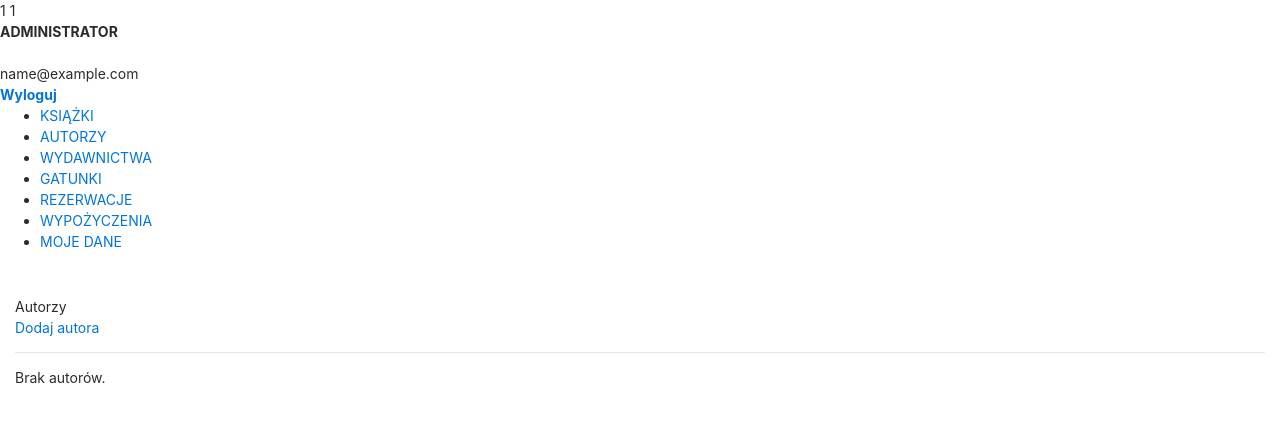
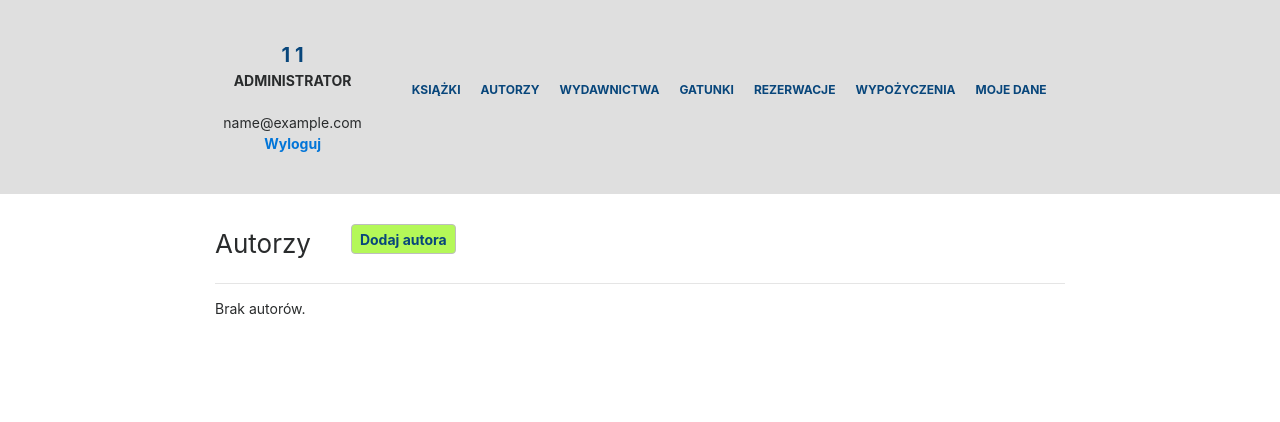
Before and after one commit to Student151220/Projekt, a PHP site: page /administrator/autorzy.php in a window 1280 px wide. Shown: the top 422 px of the page. Run offline with PHP 8.4, Linux system fonts and the light colour scheme; the visitor is signed in with stand-in values (Sample User, id 1); data that the repository does not hold is empty; some libraries are stand-ins or nearby versions.

Commit message:
Dodanie linkow oraz podstron blad i witamy

```diff
--- a/administrator/menu.php
+++ b/administrator/menu.php
@@ -1,9 +1,9 @@
 <ul class="my-menu">
-    <li><a href="#">KSIĄŻKI</a></li>
-    <li><a href="#">AUTORZY</a></li>
-    <li><a href="#">WYDAWNICTWA</a></li>
-    <li><a href="#">GATUNKI</a></li>
-    <li><a href="#">REZERWACJE</a></li>
-    <li><a href="#">WYPOŻYCZENIA</a></li>
-    <li><a href="#">MOJE DANE</a></li>
+    <li><a href="ksiazki.php">KSIĄŻKI</a></li>
+    <li><a href="autorzy.php">AUTORZY</a></li>
+    <li><a href="wydawnictwa.php">WYDAWNICTWA</a></li>
+    <li><a href="gatunki.php">GATUNKI</a></li>
+    <li><a href="rezerwacje.php">REZERWACJE</a></li>
+    <li><a href="wypozyczenia.php">WYPOŻYCZENIA</a></li>
+    <li><a href="moje-dane.php">MOJE DANE</a></li>
 </ul>
--- a/css/style.css
+++ b/css/style.css
@@ -196,3 +196,272 @@ fieldset {
 
 
   /******************** style **********************/
+
+
+
+
+.login-over {
+    width: 100%;
+    height: 300px;
+    padding-top: 60px;
+}
+
+.login-box {
+    border: 1px solid #cccccc;
+    border-radius: 12px;
+    text-align: center;
+    width: 220px;
+    margin: 0 auto;
+    padding: 10px;
+}
+
+.error-in-box {
+    padding-top: 10px;
+    height: 40px;
+    width: 280px;
+    text-align: center;
+    margin: 0 auto;
+}
+
+.header {
+    width: 100%;
+    height: 150px;
+    /* background: #ececec; */
+}
+
+.header h1 {
+    text-align: center;
+    color: #2a2a2b
+}
+
+.login {
+  border: 1px solid rgb(218, 218, 218);
+  border-radius: 12px;
+  background: rgb(248, 248, 248);
+    /* box-shadow: 0px 20px 50px 1px #606060; */
+}
+
+.register {
+  border: 1px solid rgb(218, 218, 218);
+  border-radius: 12px;
+  background: rgb(248, 248, 248);
+    /* box-shadow: 0px 20px 50px 1px #606060; */
+}
+
+
+
+.my-box {
+    height: auto;
+    border-radius: 15px;
+    border: 1px solid #676767;
+    padding: 20px;
+    width: 300px;
+}
+
+.ocena {
+    padding: 5px 7px 5px 7px;
+    margin-right: 2px;
+}
+.ocena_kartkowka {
+    background: yellow;
+}
+
+.ocena_sprawdzian {
+    background: #ff6161;
+}
+
+.ocena_zaddom {
+    background: #3fef9e;
+}
+
+.ocena_odp {
+    background: #ff65ca;
+}
+
+.ocena_projekt {
+    background: #59d2ff;
+}
+
+.ocena_grupa {
+    background: #5a5a5a;
+    color: white;
+}
+
+.kurs {
+    height: auto;
+    border-radius: 15px;
+    border: 1px solid #676767;
+    padding: 20px;
+    margin-bottom: 5px;
+}
+
+input[type="text"], input[type="password"], input[type="date"], textarea {
+    height: 32px;
+    -khtml-border-radius: 4px;
+    border-radius: 4px;
+    border: 1px solid #bebebe;
+    background-color: #fff;
+    padding-left: 8px;
+    padding-right: 8px;
+    margin-bottom: 10px;
+    width: 300px;
+}
+
+textarea {
+    height: 300px;
+
+}
+input[type="submit"] {
+    height: 32px;
+    -khtml-border-radius: 4px;
+    border-radius: 4px;
+    border: 1px solid #bebebe;
+    padding-left: 8px;
+    padding-right: 8px;
+    background: #b4f858;
+    color: #08467b;
+}
+
+.row {
+    margin: 0!important;
+}
+
+.bok {
+    height: 100vh;
+    background: #b4f858;
+}
+
+.avatar {
+    height: 80px;
+    float: left;
+    padding-top:13px;
+    width: 24%;
+}
+
+.clear {
+    clear: both;
+}
+
+
+
+
+.user_role {
+    width: 100%;
+    text-align: center;
+}
+
+.my-menu li a {
+    color: #08467b;
+}
+
+.tytul_podstrony {
+    font-size: 26px;
+    float: left;
+    height: 45px;
+    padding-right: 40px;
+}
+
+.podtytul {
+    font-size: 26px;
+    padding-bottom: 20px;
+}
+
+.dodajakt {
+    font-weight: bold;
+    color: #08467b;
+    display:table-cell;
+    vertical-align: middle;
+    height: 30px;
+    -khtml-border-radius: 4px;
+    border-radius: 4px;
+    border: 1px solid #bebebe;
+    padding-left: 8px;
+    padding-right: 8px;
+    background: #b4f858;
+
+}
+
+#area1 {
+    width: 800px;
+}
+
+.tabelka_ocen, .pole {
+    border: 1px solid black!important;
+}
+
+.tytul-newsa {
+    font-size: 20px;
+    float: left;
+    height: 45px;
+    padding-right: 12px;
+    font-weight: bold;
+}
+
+
+.edytuj-news {
+    font-weight: bold;
+    color: #535353;
+    display:table-cell;
+    vertical-align: middle;
+    height: 30px;
+    -khtml-border-radius: 4px;
+    border-radius: 4px;
+    border: 1px solid #bebebe;
+    padding-left: 8px;
+    padding-right: 8px;
+    background: #e0e0e0;
+
+}
+
+.news-title {
+    font-size: 20px;
+    margin-bottom: 2rem;
+    margin-right: 20px;
+}
+
+td {
+    border: 1px solid #c4c4c4;
+    padding: 10px;
+}
+
+/* style do flexbox */
+.dis-flex {
+  display: flex;
+  align-items: center;
+  justify-content: center;
+}
+.flex1 {
+  /* flex: 1; */
+}
+.nav-bar {
+  background: rgb(223, 223, 223);
+  /* height: 100px; */
+  padding: 40px 200px 40px 200px;
+}
+
+.my-menu {
+  display: flex;
+  align-items: center;
+  justify-content: center;
+}
+.my-menu li {
+  display: block;
+  font-weight: bold;
+  font-size: 12px;
+  padding-left: 10px;
+  padding-right: 10px;
+  text-align: center;
+}
+.show_logged_user {
+  width: 100%;
+  color: #08467b;
+  /* height: 80px; */
+  font-size: 20px;
+  font-weight: bold;
+  text-align: center;
+  word-wrap: normal;
+}
+.content {
+  padding-left: 200px;
+  padding-right: 200px;
+}
```
Also changed, not shown: blad.php (added, +21 -0 lines), czytelnik/menu.php (+4 -4 lines), witamy.php (added, +42 -0 lines). Lines whose indentation alone changed are shown as unchanged.
